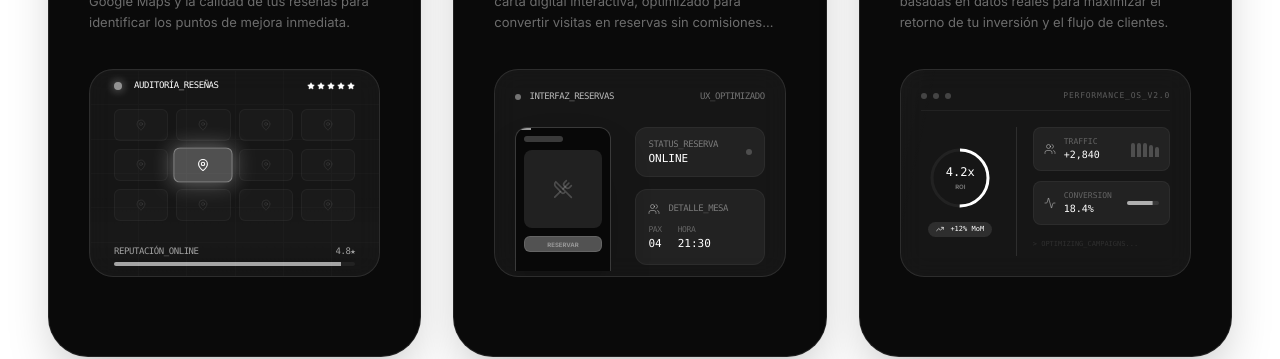
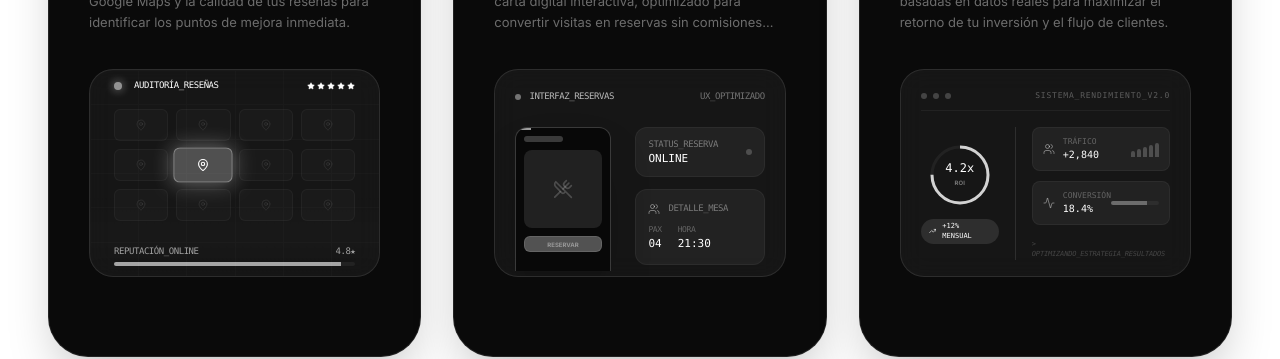
Before and after one commit to motionsmanagement/Motions, a React (Vite) app: page / in a window 1280 px wide. Shown: the part 2422-2781 px from the top of the page. Built offline with nearby package versions, Linux system fonts and the light colour scheme.

Commit message:
design: translate Graphic 3 to Spanish and reduce movement for better stability

```diff
--- a/components/HowItWorks.tsx
+++ b/components/HowItWorks.tsx
@@ -7,6 +7,7 @@ const HowItWorks: React.FC = () => {
       <div className="max-w-[1440px] mx-auto px-6 md:px-12">
         {/* Header Section */}
         <div className="text-center mb-20 text-balance">
+          {/* Tag font matching Casos de Éxito */}
           <div className="inline-flex items-center bg-[#f3f4f1] border border-gray-200/50 px-4 py-1.5 rounded-full mb-6">
             <span className="text-[10px] font-bold text-gray-600 uppercase tracking-widest">Metodología Especialista</span>
           </div>
@@ -159,7 +160,7 @@ const HowItWorks: React.FC = () => {
             </div>
           </div>
 
-          {/* Card 3: Crecimiento - COMPLETO REDISEÑO PARA NIVELAR CON 1 Y 2 */}
+          {/* Card 3: Crecimiento - Rediseñado con menos movimiento y en español */}
           <div className="group relative bg-[#0A0A0A] rounded-[2.5rem] p-8 md:p-10 pb-6 flex flex-col min-h-[480px] transition-all duration-500 hover:scale-[1.02] border border-white/10 shadow-2xl overflow-hidden">
             <div className="relative z-10 mb-1">
               <h3 className="text-2xl xl:text-3xl font-medium text-white leading-tight mb-4 whitespace-nowrap">
@@ -170,9 +171,8 @@ const HowItWorks: React.FC = () => {
               </p>
             </div>
 
-            {/* Visualization: Professional Performance Terminal */}
+            {/* Visualization: Performance Terminal (Spanish + Less Motion) */}
             <div className="mt-8 relative bg-white/5 rounded-3xl p-5 border border-white/10 backdrop-blur-md h-52 flex flex-col overflow-hidden shrink-0">
-              {/* Terminal Header */}
               <div className="flex items-center justify-between mb-4 border-b border-white/5 pb-2">
                 <div className="flex gap-1.5">
                   <div className="w-1.5 h-1.5 rounded-full bg-white/20"></div>
@@ -180,17 +180,17 @@ const HowItWorks: React.FC = () => {
                   <div className="w-1.5 h-1.5 rounded-full bg-white/20"></div>
                 </div>
                 <div className="flex items-center gap-2">
-                  <span className="text-[8px] font-mono text-white/30 uppercase tracking-widest">PERFORMANCE_OS_V2.0</span>
+                  <span className="text-[8px] font-mono text-white/30 uppercase tracking-widest">SISTEMA_RENDIMIENTO_V2.0</span>
                 </div>
               </div>
 
               <div className="flex-1 flex gap-4">
-                {/* Left: Main Metric Circle */}
+                {/* Left: ROI Circle (Subtle Animation) */}
                 <div className="w-24 flex flex-col items-center justify-center border-r border-white/10 pr-4">
                   <div className="relative w-16 h-16 flex items-center justify-center">
                     <svg className="absolute inset-0 w-full h-full -rotate-90">
                       <circle cx="32" cy="32" r="28" fill="none" stroke="currentColor" strokeWidth="3" className="text-white/5" />
-                      <circle cx="32" cy="32" r="28" fill="none" stroke="currentColor" strokeWidth="3" strokeDasharray="176" strokeDashoffset="44" className="text-white animate-progress-spin" />
+                      <circle cx="32" cy="32" r="28" fill="none" stroke="currentColor" strokeWidth="3" strokeDasharray="176" strokeDashoffset="44" className="text-white opacity-80" />
                     </svg>
                     <div className="flex flex-col items-center">
                       <span className="text-xs font-mono text-white leading-none">4.2x</span>
@@ -199,53 +199,51 @@ const HowItWorks: React.FC = () => {
                   </div>
                   <div className="mt-3 flex items-center gap-1.5 bg-white/10 px-2 py-0.5 rounded-full">
                     <TrendingUp className="w-2 h-2 text-white" />
-                    <span className="text-[7px] text-white font-mono">+12% MoM</span>
+                    <span className="text-[7px] text-white font-mono">+12% MENSUAL</span>
                   </div>
                 </div>
 
-                {/* Right: Data Stream Feed */}
+                {/* Right: Data Feed (Static + Slow animations) */}
                 <div className="flex-1 space-y-2.5">
-                  <div className="bg-white/5 border border-white/5 rounded-lg p-2.5 flex items-center justify-between group-hover:bg-white/10 transition-colors">
+                  <div className="bg-white/5 border border-white/5 rounded-lg p-2.5 flex items-center justify-between">
                     <div className="flex items-center gap-2">
                       <Users className="w-3 h-3 text-white/40" />
                       <div className="flex flex-col">
-                        <span className="text-[8px] text-white/30 font-mono leading-none">TRAFFIC</span>
+                        <span className="text-[8px] text-white/30 font-mono leading-none">TRÁFICO</span>
                         <span className="text-[10px] text-white font-mono leading-none mt-1">+2,840</span>
                       </div>
                     </div>
                     <div className="flex gap-0.5 h-4 items-end">
                       {[...Array(5)].map((_, i) => (
-                        <div key={i} className="w-1 bg-white/20 rounded-t-sm animate-bar-dance" style={{ height: `${20 + Math.random() * 80}%`, animationDelay: `${i * 0.1}s` }}></div>
+                        <div key={i} className="w-1 bg-white/20 rounded-t-sm" style={{ height: `${40 + (i * 12)}%` }}></div>
                       ))}
                     </div>
                   </div>
 
-                  <div className="bg-white/5 border border-white/5 rounded-lg p-2.5 flex items-center justify-between group-hover:bg-white/10 transition-colors">
+                  <div className="bg-white/5 border border-white/5 rounded-lg p-2.5 flex items-center justify-between">
                     <div className="flex items-center gap-2">
                       <Activity className="w-3 h-3 text-white/40" />
                       <div className="flex flex-col">
-                        <span className="text-[8px] text-white/30 font-mono leading-none">CONVERSION</span>
+                        <span className="text-[8px] text-white/30 font-mono leading-none">CONVERSIÓN</span>
                         <span className="text-[10px] text-white font-mono leading-none mt-1">18.4%</span>
                       </div>
                     </div>
-                    <div className="flex items-center gap-1.5">
-                      <div className="w-8 h-1 bg-white/10 rounded-full overflow-hidden">
-                        <div className="h-full w-full bg-white/60 animate-loading-bar"></div>
-                      </div>
+                    <div className="w-12 h-1 bg-white/5 rounded-full overflow-hidden">
+                      <div className="h-full w-3/4 bg-white/30"></div>
                     </div>
                   </div>
 
-                  {/* Live Log Footer */}
+                  {/* Static Log Footer */}
                   <div className="pt-1">
                     <div className="flex items-center gap-2">
-                      <span className="text-[7px] text-white/20 font-mono animate-pulse">{'>'} OPTIMIZING_CAMPAIGNS...</span>
+                      <span className="text-[7px] text-white/20 font-mono italic tracking-tight">{'>'} OPTIMIZANDO_ESTRATEGIA_RESULTADOS</span>
                     </div>
                   </div>
                 </div>
               </div>
 
-              {/* Background scanning effect to match Card 1 */}
-              <div className="absolute inset-0 bg-gradient-to-r from-transparent via-white/5 to-transparent w-full h-full -skew-x-12 translate-x-[-200%] animate-scan-fast pointer-events-none"></div>
+              {/* Very subtle scanning effect */}
+              <div className="absolute inset-0 bg-gradient-to-r from-transparent via-white/5 to-transparent w-full h-full -skew-x-12 translate-x-[-200%] animate-scan-slow pointer-events-none"></div>
             </div>
           </div>
         </div>
@@ -266,12 +264,12 @@ const HowItWorks: React.FC = () => {
                     50% { opacity: 0.5; }
                     100% { transform: translateY(200%); opacity: 0; }
                 }
-                @keyframes scan-fast {
+                @keyframes scan-slow {
                     0% { transform: translateX(-200%) skewX(-12deg); }
                     100% { transform: translateX(200%) skewX(-12deg); }
                 }
                 .animate-scan { animation: scan 4s linear infinite; }
-                .animate-scan-fast { animation: scan-fast 3s linear infinite; }
+                .animate-scan-slow { animation: scan-slow 8s linear infinite; }
 
                 @keyframes mobile-step-1 {
                     0%, 45% { opacity: 1; transform: scale(1); }
@@ -299,24 +297,6 @@ const HowItWorks: React.FC = () => {
                 .animate-check-pop { animation: check-pop 6s ease-out infinite; }
                 .animate-sync-loader { animation: sync-loader 6s ease-in-out infinite; }
 
-                /* NEW GRID 3 ANIMATIONS */
-                @keyframes progress-spin {
-                    0% { stroke-dashoffset: 176; }
-                    50% { stroke-dashoffset: 44; }
-                    100% { stroke-dashoffset: 176; }
-                }
-                @keyframes bar-dance {
-                    0%, 100% { height: 30%; }
-                    50% { height: 90%; }
-                }
-                @keyframes loading-bar {
-                    0% { transform: translateX(-100%); }
-                    100% { transform: translateX(100%); }
-                }
-                .animate-progress-spin { animation: progress-spin 4s ease-in-out infinite; }
-                .animate-bar-dance { animation: bar-dance 1.5s ease-in-out infinite; }
-                .animate-loading-bar { animation: loading-bar 2s linear infinite; }
-
                 @keyframes draw-path {
                     to { stroke-dashoffset: 0; }
                 }
```
